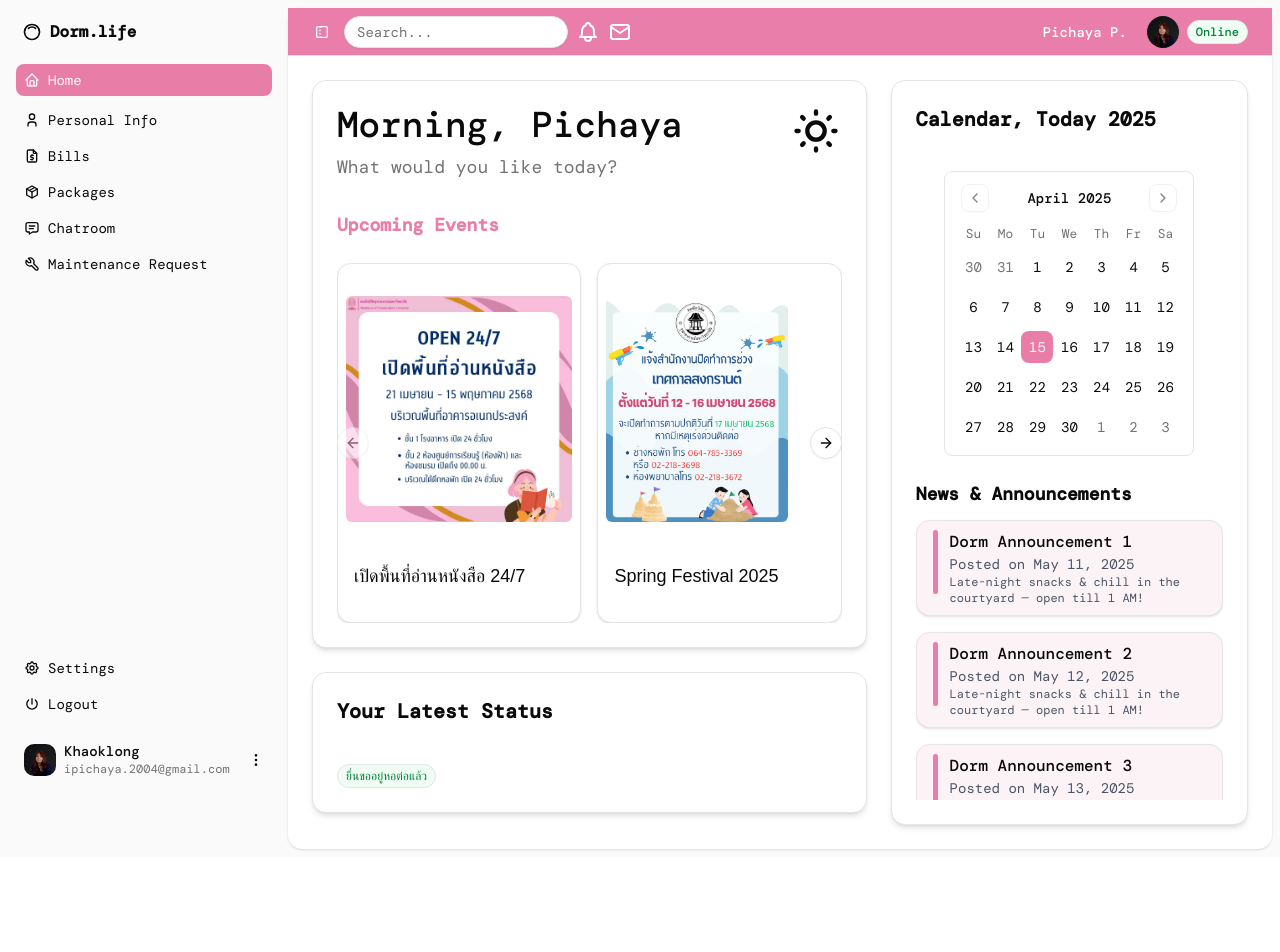
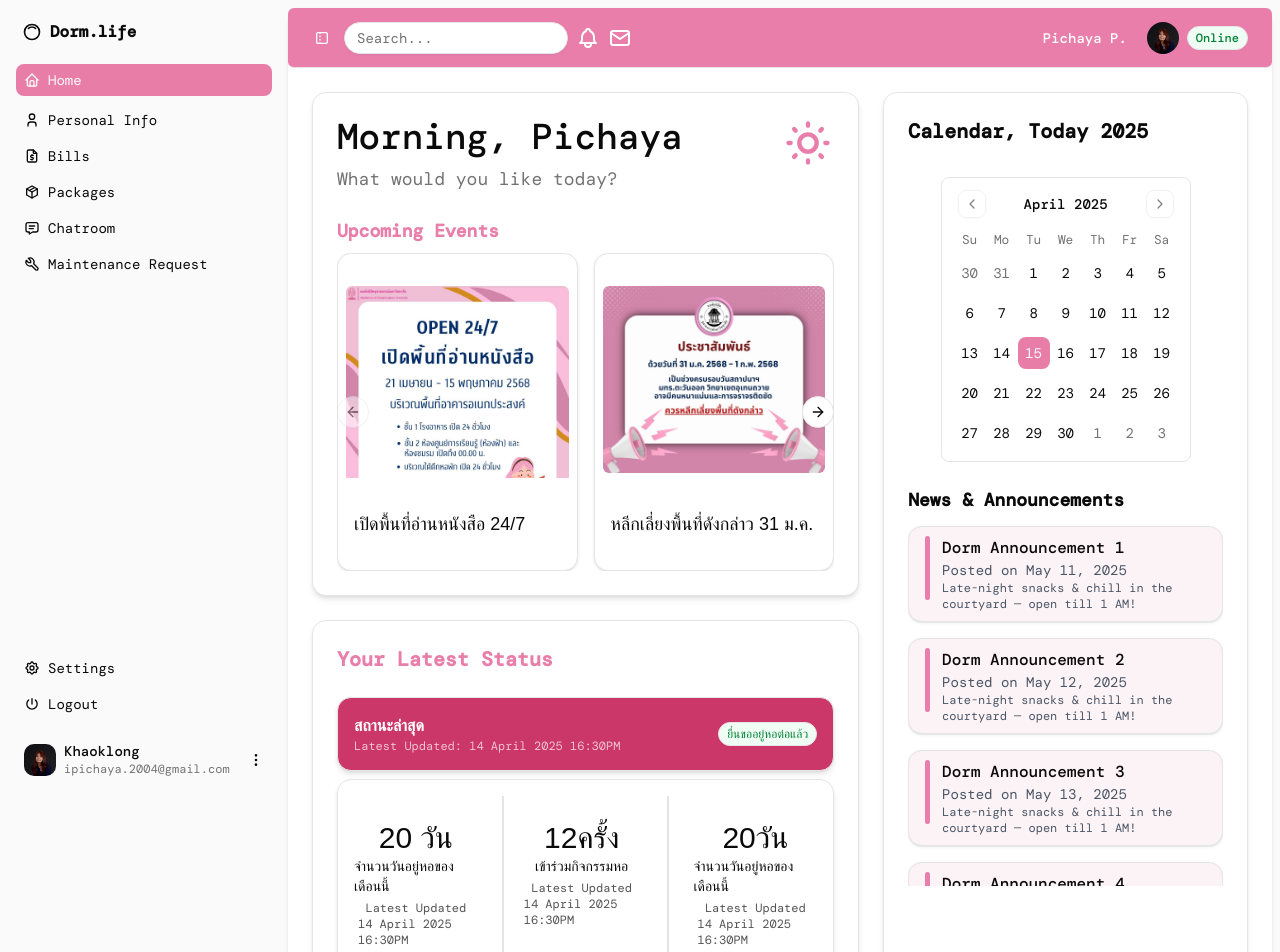
Before and after one commit to klonqdoublek/kk-final-project-tech2025, a Next.js app: page /dashboard in a window 1280 px wide. Shown: the top 952 px of the page. Before the commit the page ends 857 px from the top, so only its background shows below. Built offline with nearby package versions, Linux system fonts and the light colour scheme; a web font is replaced by a local one.

Commit message:
dashboard

```diff
--- a/src/app/dashboard/page.jsx
+++ b/src/app/dashboard/page.jsx
@@ -35,9 +35,9 @@ export default function Dashboard() {
     },
     {
       id: 2,
-      imageSrc: "Dormclose.jpg",
+      imageSrc: "avoid.jpg",
       imageAlt: "Campus Festival",
-      title: "Spring Festival 2025",
+      title: "หลีกเลี่ยงพื้นที่ดังกล่าว 31 ม.ค.",
       size: "basis-1/2 ",
     },
     {
@@ -86,14 +86,14 @@ export default function Dashboard() {
                       <CardTitle className="text-4xl font-medium ">Morning, Pichaya</CardTitle>
                       <CardDescription className="text-lg mt-2 ">What would you like today?</CardDescription>
                     </div>
-                    <IconSun size={52}> </IconSun>
+                    <IconSun color="#E87EA9" size={52}> </IconSun>
                   </div>
                 </CardHeader>
                 <CardContent className="space-y-4">
 
                   {/* Upcoming Events Section */}
                   <div>
-                    <h3 className="text-lg font-semibold text-secondary-red mb-6">Upcoming Events</h3>
+                    <h3 className="text-lg font-semibold text-secondary-red mb-2">Upcoming Events</h3>
 
                     <Carousel className="w-full">
                       <CarouselContent>
@@ -101,15 +101,15 @@ export default function Dashboard() {
                           <CarouselItem key={item.id} className={`${item.size} pl-4`}>
                             <div>
                               <Card className="overflow-hidden">
-                                <div className="aspect-square relative overflow-hidden rounded-t-lg">
+                                <div className=" h-[200px] relative overflow-hidden rounded-t-lg">
                                   <img
-                                    className="object-cover p-2 h-full rounded-xl"
+                                    className="object-fill p-2 h-100% w-100% rounded-xl"
                                     src={item.imageSrc}
                                     alt={item.imageAlt}
                                   />
                                 </div>
                                 <CardContent className="p-2">
-                                  <p className="text-lg thai-text font-medium pl-2">{item.title}</p>
+                                  <p className="text-lg thai-text font-medium pl-2 ">{item.title}</p>
 
                                 </CardContent>
                               </Card>
@@ -127,41 +127,48 @@ export default function Dashboard() {
 
               {/* Quick Menu Card */}
               <Card className="shadow-md">
-                <CardHeader className="pb-2">
-                  <CardTitle className="text-xl font-semibold">Your Latest Status</CardTitle>
+                <CardHeader>
+                  <CardTitle className="text-xl font-semibold text-secondary-red">Your Latest Status</CardTitle>
                 </CardHeader>
-                <CardContent>
+                <CardContent className="flex flex-col gap-2">
                   {/* Status Section */}
-                  <div>
+                  <div className=" flex flex-row w-full justify-between items-center border pl-4 pb-2 pt-2 pr-4 rounded-xl shadow-md bg-main-red">
+                    <div className="pb-2 pt-2">
+                      <h2 className="thai-text font-bold text-white"> สถานะล่าสุด </h2>
+                      <p className="text-xs text-white opacity-70">Latest Updated: 14 April 2025 16:30PM</p>
+                    </div>
                     <Badge variant="outline" className="h-6 bg-green-50 text-green-700 hover:bg-green-100 thai-text rounded-xl">
                       ยื่นขออยู่หอต่อแล้ว
                     </Badge>
                   </div>
-                  {/* Commented out carousel
-                  <Carousel className="w-full">
-                    <CarouselContent>
-                      {[1, 2, 3, 4].map((item) => (
-                        <CarouselItem key={item} className="basis-1/3 md:basis-1/4 pl-4">
-                          <div className="p-1">
-                            <Card className="overflow-hidden cursor-pointer hover:shadow-lg transition-shadow">
-                              <div className="aspect-square relative overflow-hidden rounded-t-lg">
-                                <img
-                                  className="object-cover w-full h-full"
-                                  src="Dorm247Event.jpg"
-                                  alt={`Menu Item ${item}`}
-                                />
-                              </div>
-                              <CardContent className="p-2">
-                                <p className="text-sm font-medium">Quick Action {item}</p>
-                              </CardContent>
-                            </Card>
-                          </div>
-                        </CarouselItem>
-                      ))}
-                    </CarouselContent>
-                    <CarouselPrevious className="left-0" />
-                    <CarouselNext className="right-0" />
-                  </Carousel> */}
+                  <div className=" flex flex-row w-full justify-center border pb-4 pt-4 pr-4 rounded-xl shadow-md ">
+                    <div className="flex flex-col items-center border-r-2 pt-6 pl-4 pb-6 pr-6">
+                      <h1 className="thai-text font-medium text-3xl"> 20 วัน</h1>
+                      <h3 className="thai-text text-sm"> จำนวนวันอยู่หอของเดือนนี้ </h3>
+                      <div className="flex flex-col p-1 items-center">
+                      <p className="text-xs opacity-70">Latest Updated</p>
+                      <p className="text-xs opacity-70">14 April 2025 16:30PM</p>
+                      </div>
+                    </div>
+                    <div className="flex flex-col items-center border-r-2 pt-6 pl-4 pb-6 pr-6">
+                      <h1 className="thai-text font-medium text-3xl"> 12ครั้ง </h1>
+                      <h3 className="thai-text text-sm"> เข้าร่วมกิจกรรมหอ </h3>
+                      <div className="flex flex-col p-1 items-center">
+                      <p className="text-xs opacity-70">Latest Updated</p>
+                      <p className="text-xs opacity-70">14 April 2025 16:30PM </p>
+                      </div>
+                    </div>
+                    <div className="flex flex-col items-center pt-6 pl-6 pb-6">
+                      <h1 className="thai-text font-medium text-3xl"> 20วัน</h1>
+                      <h3 className="thai-text text-sm"> จำนวนวันอยู่หอของเดือนนี้ </h3>
+                      <div className="flex flex-col p-1 items-center">
+                      <p className="text-xs opacity-70">Latest Updated</p>
+                      <p className="text-xs opacity-70">14 April 2025 16:30PM</p>
+                      </div>
+                    </div>
+
+                  </div>
+
                 </CardContent>
               </Card>
             </div>
@@ -184,7 +191,7 @@ export default function Dashboard() {
                   </div>
 
                   {/* News & Announcements - In same card below calendar */}
-                  <div className="h-80 overflow-y-scroll">
+                  <div className="h-100 overflow-y-scroll">
                     <h3 className="text-lg font-semibold mb-3">News & Announcements</h3>
                     <div className="space-y-4">
                       {[1, 2, 3, 4, 5, 6].map((item) => (
--- a/src/app/login/page.jsx
+++ b/src/app/login/page.jsx
@@ -4,7 +4,7 @@ import Link from "next/link"
 export default function LoginPage() {
   return (
     <div
-      className="bg-muted flex min-h-svh flex-col items-center justify-center p-6 md:p-10">
+      className="bg-muted flex min-h-svh flex-col items-center justify-center p-6 md:p-10 bg-linear-65 from-main-red to-forth-red">
       <div className="w-full max-w-sm md:max-w-3xl">
         <LoginForm />
       </div>
--- a/src/components/login-form.jsx
+++ b/src/components/login-form.jsx
@@ -13,14 +13,14 @@ export function LoginForm({
   ...props
 }) {
   return (
-    <div className={cn("flex flex-col gap-6", className)} {...props}>
+    <div className={cn("flex flex-col gap-6 ", className)} {...props}>
       <Card className="overflow-hidden p-0">
         <CardContent className="grid p-0 md:grid-cols-2">
           <form className="p-6 md:p-8">
             <div className="flex flex-col gap-6">
               <div className="flex flex-col items-center text-center">
                 <h1 className="text-2xl font-bold">Welcome back!</h1>
-                <p className="text-muted-foreground text-balance">
+                <p className="text-muted-foreground text-balance pt-2">
                   Login to Dormlife Account
                 </p>
               </div>
@@ -38,7 +38,11 @@ export function LoginForm({
                     Forgot your password?
                   </a>
 
-                <div className="pt-2">
+                <div className="flex flex-row">
+                <Label className="thai-text">Your Status</Label>
+                </div>
+                <div className="pt-4 pb-4 pl-4 border rounded-xl">
+                <div>
                 <RadioGroup defaultValue="option-one" className="flex space-x-4">
                  <div className="flex items-center space-x-2">
                   <RadioGroupItem value="option-one" id="option-one" />
@@ -51,7 +55,7 @@ export function LoginForm({
                 </RadioGroup>
 
                 </div>
-
+                </div>
               </div>
                 <div>
                 <Link href="/dashboard">
--- a/src/components/site-header.jsx
+++ b/src/components/site-header.jsx
@@ -10,7 +10,7 @@ import { Badge } from "@/components/ui/badge"
 export function SiteHeader() {
   return (
     <header
-      className="flex h-(--header-height) bg-secondary-red shrink-0 items-center gap-2 border-b transition-[width,height] ease-linear group-has-data-[collapsible=icon]/sidebar-wrapper:h-(--header-height)">
+      className="flex h-[60px] rounded-sm bg-secondary-red shrink-0 items-center gap-2 border-b transition-[width,height] ease-linear group-has-data-[collapsible=icon]/sidebar-wrapper:h-(--header-height)">
       <div className="flex w-full items-center gap-1 px-4 lg:gap-2 lg:px-6">
         <SidebarTrigger className="-ml-1" />
         {/** <Separator orientation="vertical" className="mx-2 data-[orientation=vertical]:h-4" /> **/}
--- a/src/components/ui/card.jsx
+++ b/src/components/ui/card.jsx
@@ -25,7 +25,7 @@ function CardHeader({
     <div
       data-slot="card-header"
       className={cn(
-        "@container/card-header grid auto-rows-min grid-rows-[auto_auto] items-start gap-1.5 px-6 has-data-[slot=card-action]:grid-cols-[1fr_auto] [.border-b]:pb-6",
+        "@container/card-header grid auto-rows-min grid-rows-[auto_auto] items-start px-6 has-data-[slot=card-action]:grid-cols-[1fr_auto] [.border-b]:pb-6",
         className
       )}
       {...props} />
--- a/src/components/ui/sidebar.jsx
+++ b/src/components/ui/sidebar.jsx
@@ -281,7 +281,7 @@ function SidebarInset({
     <main
       data-slot="sidebar-inset"
       className={cn(
-        "bg-background relative flex w-full flex-1 flex-col",
+        "bg-background relative flex w-full flex-1 flex-col rounded-md",
         "md:peer-data-[variant=inset]:m-2 md:peer-data-[variant=inset]:ml-0 md:peer-data-[variant=inset]:rounded-xl md:peer-data-[variant=inset]:shadow-sm md:peer-data-[variant=inset]:peer-data-[state=collapsed]:ml-2",
         className
       )}
```
Also changed, not shown: public/avoid.jpg (added).
